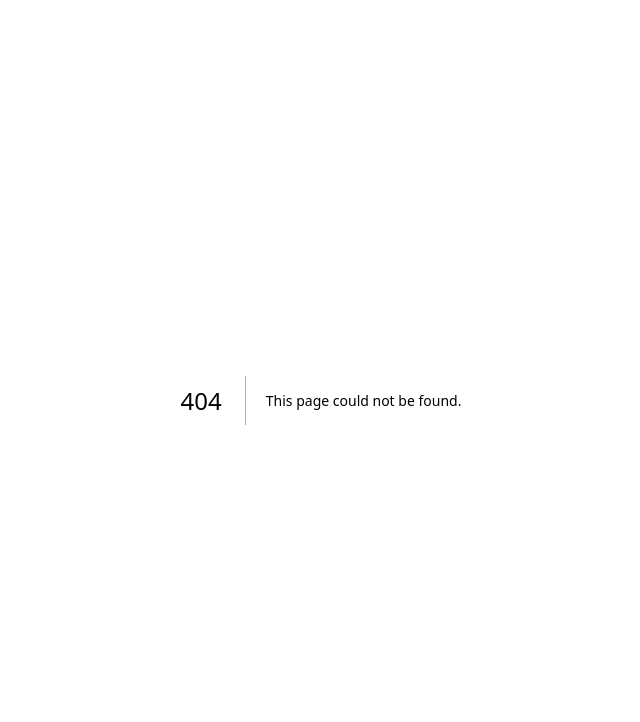
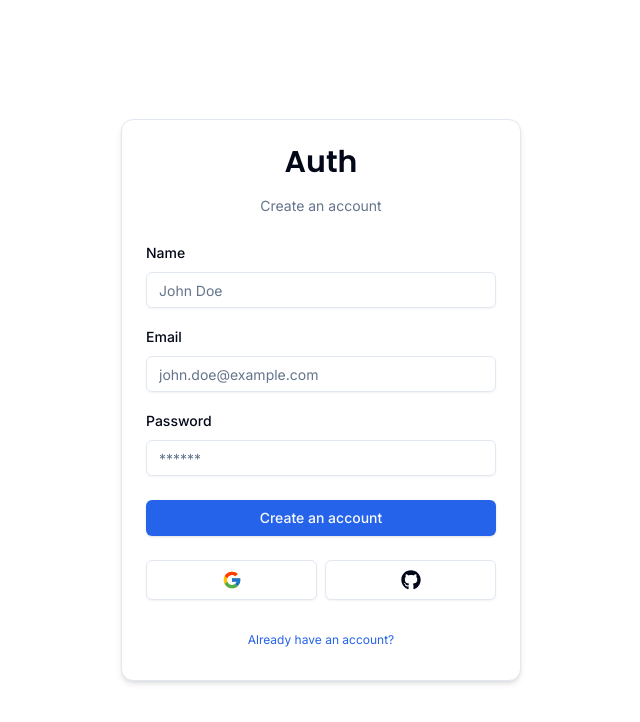
Before and after one commit to A-Leclercq59/TaskMaster, a Next.js app: page /auth/register in a window 1280 px wide. Before the commit this address had no page. Shown: the top 722 px of the page, without its empty margins (319-959 px from the left). Built offline with nearby package versions, Linux system fonts and the light colour scheme.

Commit message:
Register Form

```diff
--- a/actions/login.ts
+++ b/actions/login.ts
@@ -12,6 +12,6 @@
   }
 
   return {
-    success: "",
+    success: "Login success!",
   };
 };
--- /dev/null
+++ b/actions/register.ts
@@ -0,0 +1,17 @@
+"use server";
+
+import * as z from "zod";
+
+import { RegisterSchema } from "@/schemas";
+
+export const register = async (values: z.infer<typeof RegisterSchema>) => {
+  const validatedFields = RegisterSchema.safeParse(values);
+
+  if (!validatedFields.success) {
+    return { error: "Invalid fields!" };
+  }
+
+  return {
+    success: "Register success!",
+  };
+};
--- /dev/null
+++ b/app/auth/register/page.tsx
@@ -0,0 +1,7 @@
+import { RegisterForm } from "@/components/auth/register-form";
+
+const RegisterPage = () => {
+  return <RegisterForm />;
+};
+
+export default RegisterPage;
--- /dev/null
+++ b/components/auth/register-form.tsx
@@ -0,0 +1,123 @@
+"use client";
+
+import { useState, useTransition } from "react";
+import * as z from "zod";
+import { useForm } from "react-hook-form";
+import { zodResolver } from "@hookform/resolvers/zod";
+
+import { RegisterSchema } from "@/schemas";
+import { Input } from "@/components/ui/input";
+import {
+  Form,
+  FormControl,
+  FormField,
+  FormItem,
+  FormLabel,
+  FormMessage,
+} from "@/components/ui/form";
+import { CardWrapper } from "@/components/auth/card-wrapper";
+import { Button } from "@/components/ui/button";
+import { FormError } from "@/components/form-error";
+import { FormSuccess } from "@/components/form-success";
+import { register } from "@/actions/register";
+
+export const RegisterForm = () => {
+  const [error, setError] = useState<string | undefined>();
+  const [success, setSuccess] = useState<string | undefined>();
+  const [isPending, startTransition] = useTransition();
+
+  const form = useForm<z.infer<typeof RegisterSchema>>({
+    resolver: zodResolver(RegisterSchema),
+    defaultValues: {
+      email: "",
+      password: "",
+      name: "",
+    },
+  });
+
+  const onSubmit = (values: z.infer<typeof RegisterSchema>) => {
+    setError("");
+    setSuccess("");
+
+    startTransition(() => {
+      register(values).then((data) => {
+        setError(data.error);
+        setSuccess(data.success);
+      });
+    });
+  };
+
+  return (
+    <CardWrapper
+      headerLabel="Create an account"
+      backButtonLabel="Already have an account?"
+      backButtonHref="/auth/login"
+      showSocial
+    >
+      <Form {...form}>
+        <form onSubmit={form.handleSubmit(onSubmit)} className="space-y-6">
+          <div className="space-y-4">
+            <FormField
+              control={form.control}
+              name="name"
+              render={({ field }) => (
+                <FormItem>
+                  <FormLabel>Name</FormLabel>
+                  <FormControl>
+                    <Input
+                      {...field}
+                      placeholder="John Doe"
+                      disabled={isPending}
+                    />
+                  </FormControl>
+                  <FormMessage />
+                </FormItem>
+              )}
+            />
+            <FormField
+              control={form.control}
+              name="email"
+              render={({ field }) => (
+                <FormItem>
+                  <FormLabel>Email</FormLabel>
+                  <FormControl>
+                    <Input
+                      {...field}
+                      placeholder="john.doe@example.com"
+                      type="email"
+                      disabled={isPending}
+                    />
+                  </FormControl>
+                  <FormMessage />
+                </FormItem>
+              )}
+            />
+            <FormField
+              control={form.control}
+              name="password"
+              render={({ field }) => (
+                <FormItem>
+                  <FormLabel>Password</FormLabel>
+                  <FormControl>
+                    <Input
+                      {...field}
+                      placeholder="******"
+                      type="password"
+                      disabled={isPending}
+                    />
+                  </FormControl>
+                  <FormMessage />
+                </FormItem>
+              )}
+            />
+          </div>
+          <FormError message={error} />
+          <FormSuccess message={success} />
+          <Button type="submit" className="w-full" disabled={isPending}>
+            Create an account
+          </Button>
+        </form>
+      </Form>
+    </CardWrapper>
+  );
+};
--- a/schemas/index.ts
+++ b/schemas/index.ts
@@ -8,3 +8,15 @@
     message: "Password is required",
   }),
 });
+
+export const RegisterSchema = z.object({
+  email: z.string().email({
+    message: "Email is required",
+  }),
+  password: z.string().min(6, {
+    message: "Minimum 6 characters required",
+  }),
+  name: z.string().min(1, {
+    message: "Name is required",
+  }),
+});
```
